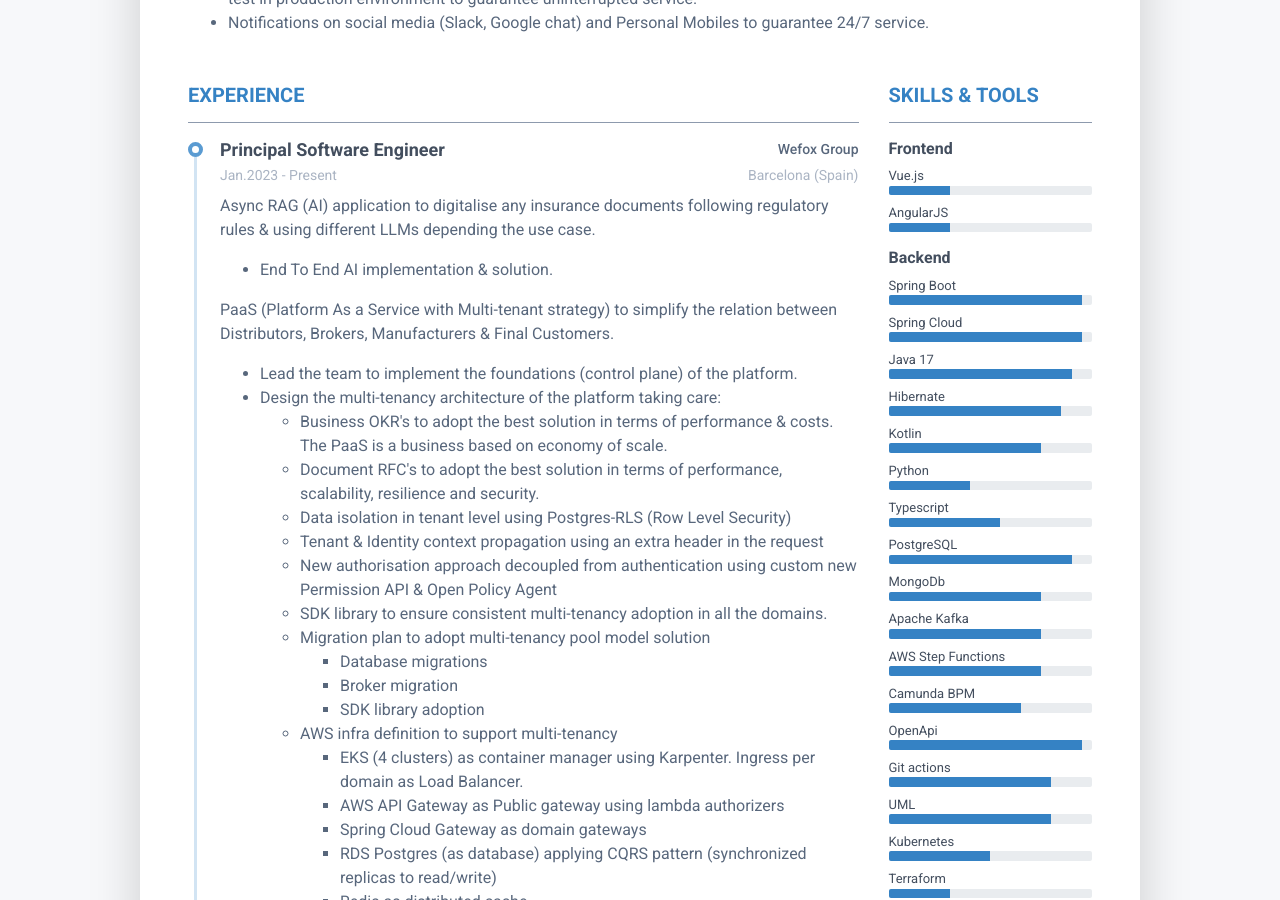
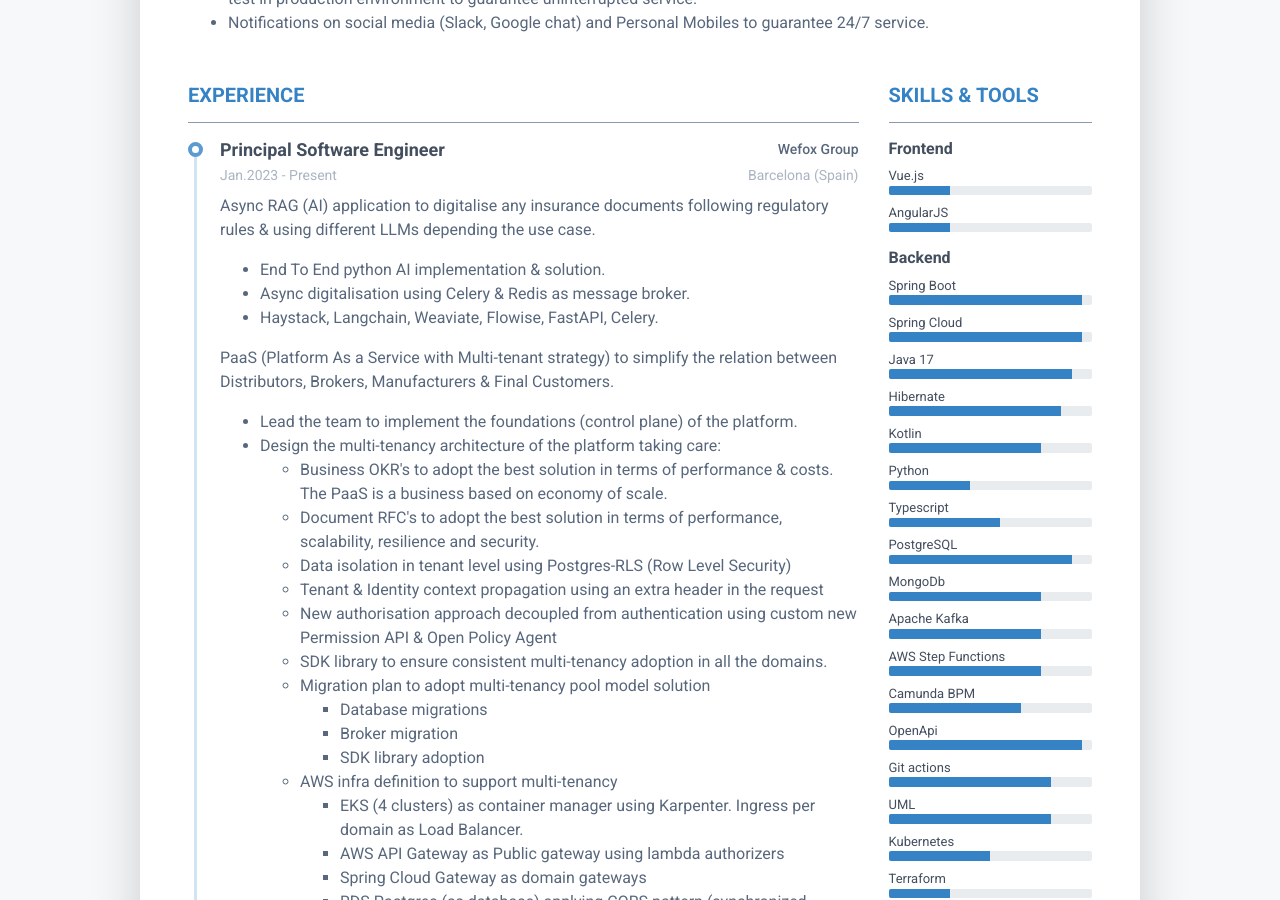
Before and after one commit to avall/avall.github.io, a Jekyll site: the page built from index.html, in a window 1280 px wide and 900 px high, scrolled down 687 px. Built offline with Jekyll 4.4.1, drawn with Linux system fonts in a browser that asks for light colours; nearby versions of some CDN libraries.

Commit message:
Update data.yml

```diff
--- a/_data/data.yml
+++ b/_data/data.yml
@@ -40,8 +40,10 @@ history:
       location: Barcelona (Spain)
       time: Jan.2023 - Present
       description: |
-        Async RAG (AI)  application to digitalise any insurance documents following regulatory rules & using different LLMs depending the use case.
-        * End To End AI implementation & solution.
+        Async RAG (AI) application to digitalise any insurance documents following regulatory rules & using different LLMs depending the use case.
+        * End To End python AI implementation & solution.
+        * Async digitalisation using Celery & Redis as message broker.
+        * Haystack, Langchain, Weaviate, Flowise, FastAPI, Celery.
 
         PaaS (Platform As a Service with Multi-tenant strategy) to simplify the relation between
         Distributors, Brokers, Manufacturers & Final Customers.
```
